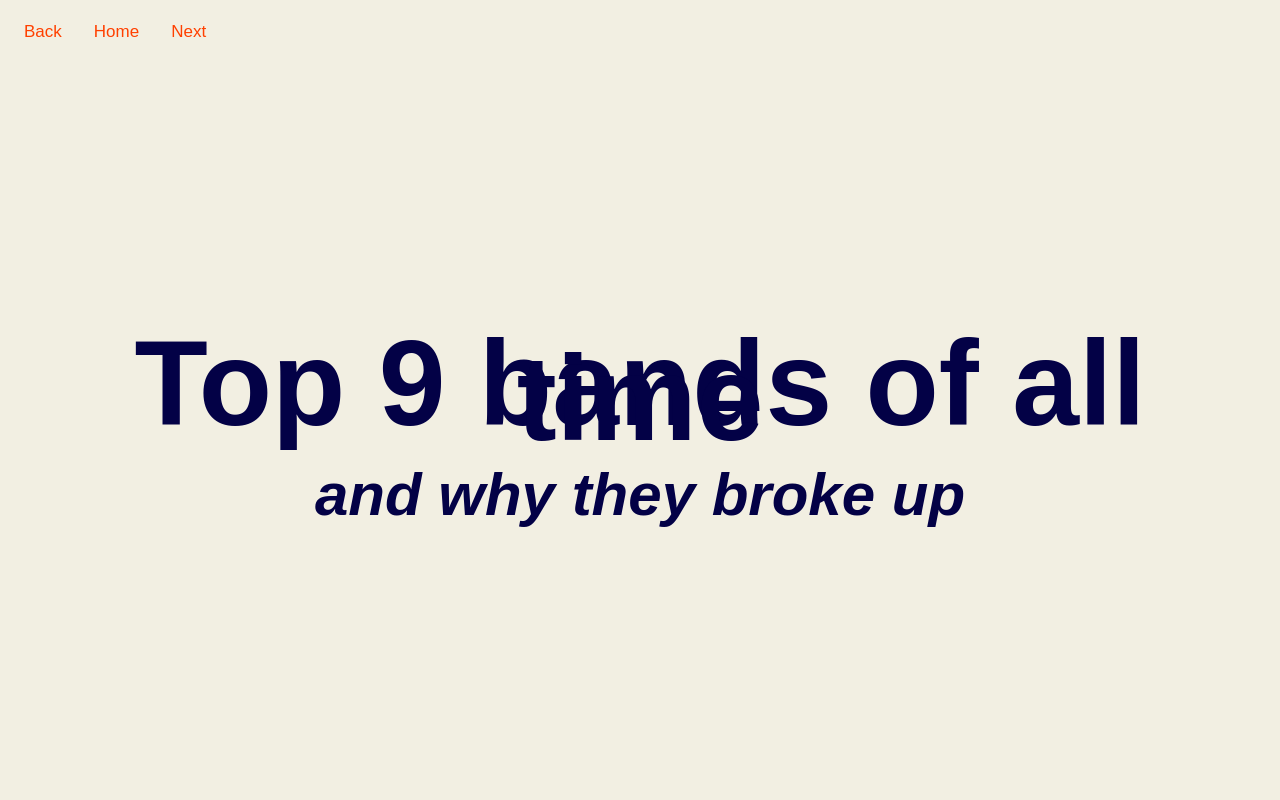
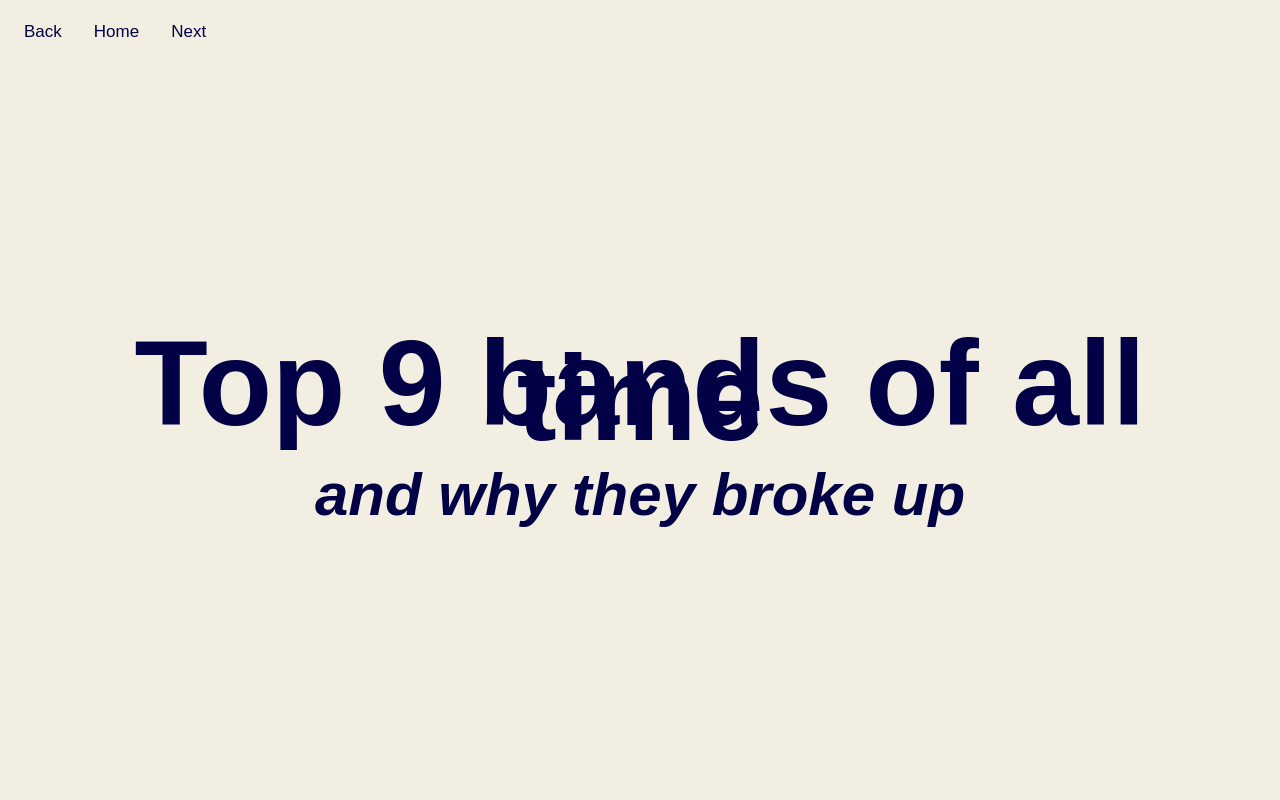
Before and after one commit to agart337/c1i, a plain HTML site: page index.html in a window 1280 px wide. Shown: the top 800 px of the page. Drawn offline with Linux system fonts and the light colour scheme.

```diff
--- a/style.css
+++ b/style.css
@@ -61,7 +61,7 @@ h2 {
 
 .topnav a {
     float: inline-start;
-    color: #ff4000;
+    color: rgb(3, 1, 70);
     text-align: center;
     padding: 14px 16px;
     text-decoration: none;
```
